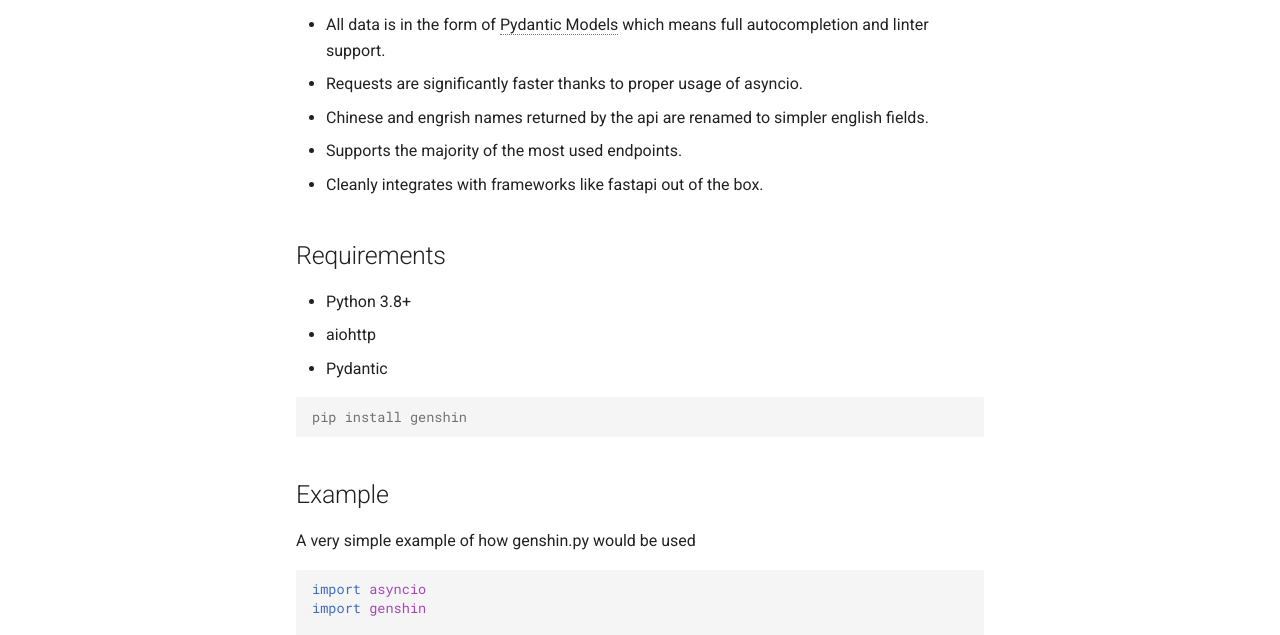
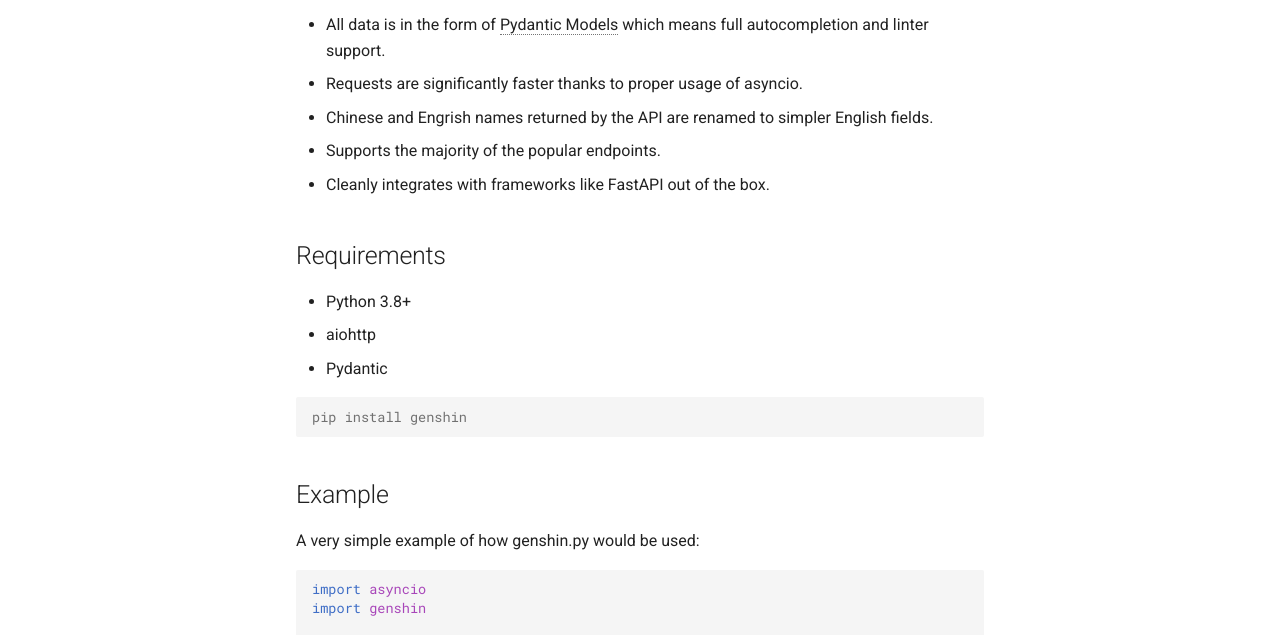
Before and after one commit to thesadru/genshin.py, an MkDocs documentation site: the page built from docs/index.md, in a window 1280 px wide and 1244 px high. Shown: the part 318-953 px from the top of the window. Built offline with MkDocs 1.6.1 and Material for MkDocs 9.7.7, drawn with Linux system fonts in a browser that asks for light colours; comment, search, counter and statistics services are not loaded.

Commit message:
Update index.md

````diff
--- a/docs/index.md
+++ b/docs/index.md
@@ -7,9 +7,9 @@
 
 * All data is in the form of <abbr title="Practically glorified dataclasses with builtin validation">Pydantic Models</abbr> which means full autocompletion and linter support.
 * Requests are significantly faster thanks to proper usage of asyncio.
-* Chinese and engrish names returned by the api are renamed to simpler english fields.
-* Supports the majority of the most used endpoints.
-* Cleanly integrates with frameworks like fastapi out of the box.
+* Chinese and Engrish names returned by the API are renamed to simpler English fields.
+* Supports the majority of the popular endpoints.
+* Cleanly integrates with frameworks like FastAPI out of the box.
 
 ## Requirements
 - Python 3.8+
@@ -22,7 +22,7 @@
 
 ## Example
 
-A very simple example of how genshin.py would be used
+A very simple example of how genshin.py would be used:
 ```py
 import asyncio
 import genshin
````
